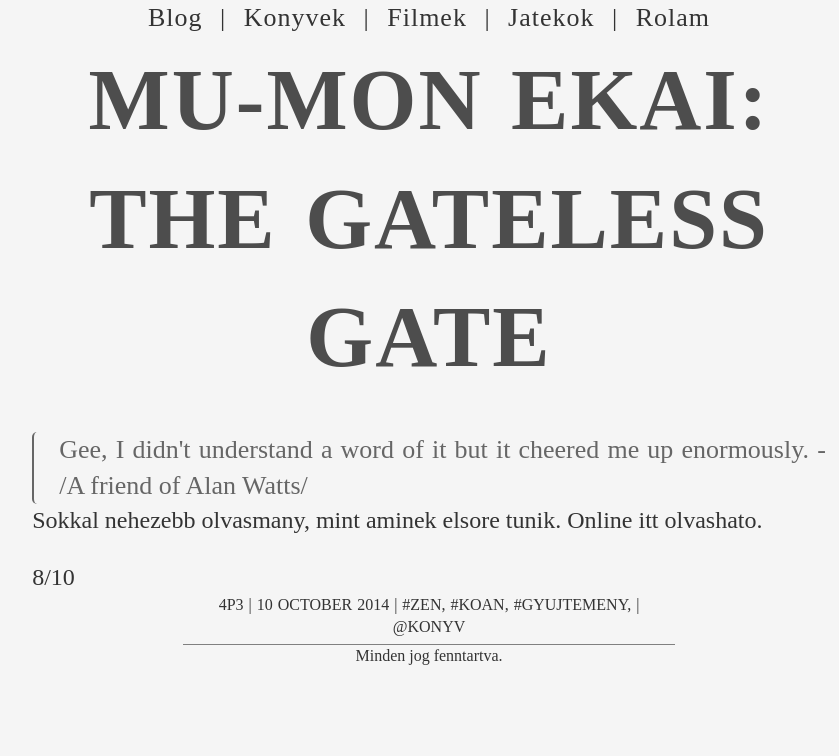
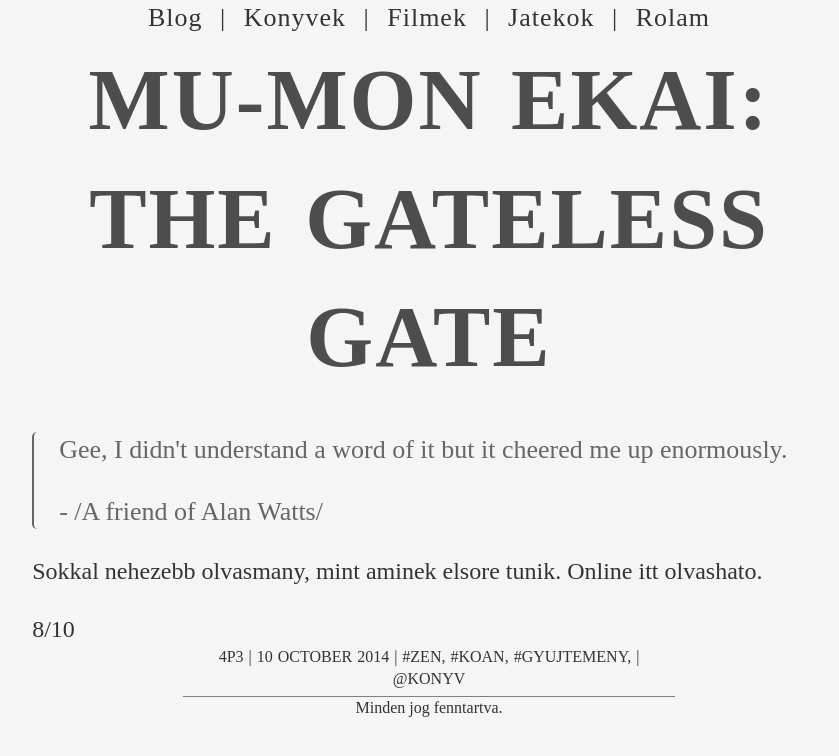
Before and after one commit to 4p3/4p3.github.io, a Jekyll site: the page built from _posts/2014-10-10-gatelessgate.markdown, in a window 1280 px wide. Shown: the top 756 px of the page, without its empty margins (211-1050 px from the left). Built offline with Jekyll 4.4.1, drawn with Linux system fonts in a browser that asks for light colours; Markdown is read by kramdown in place of the engine named in the settings.

```diff
--- a/_posts/2014-10-10-gatelessgate.markdown
+++ b/_posts/2014-10-10-gatelessgate.markdown
@@ -6,7 +6,7 @@ categories: 'konyv'
 tags: ['zen','koan','gyujtemeny']
 ---
 
-<blockquote>Gee, I didn't understand a word of it but it cheered me up enormously. - /A friend of Alan Watts/</blockquote>
+<blockquote><p>Gee, I didn't understand a word of it but it cheered me up enormously.</p> <p>- /A friend of Alan Watts/</p></blockquote>
 
 Sokkal nehezebb olvasmany, mint aminek elsore tunik. Online <a href="http://www.sacred-texts.com/bud/zen/mumonkan.htm">itt</a> olvashato.
 
```
